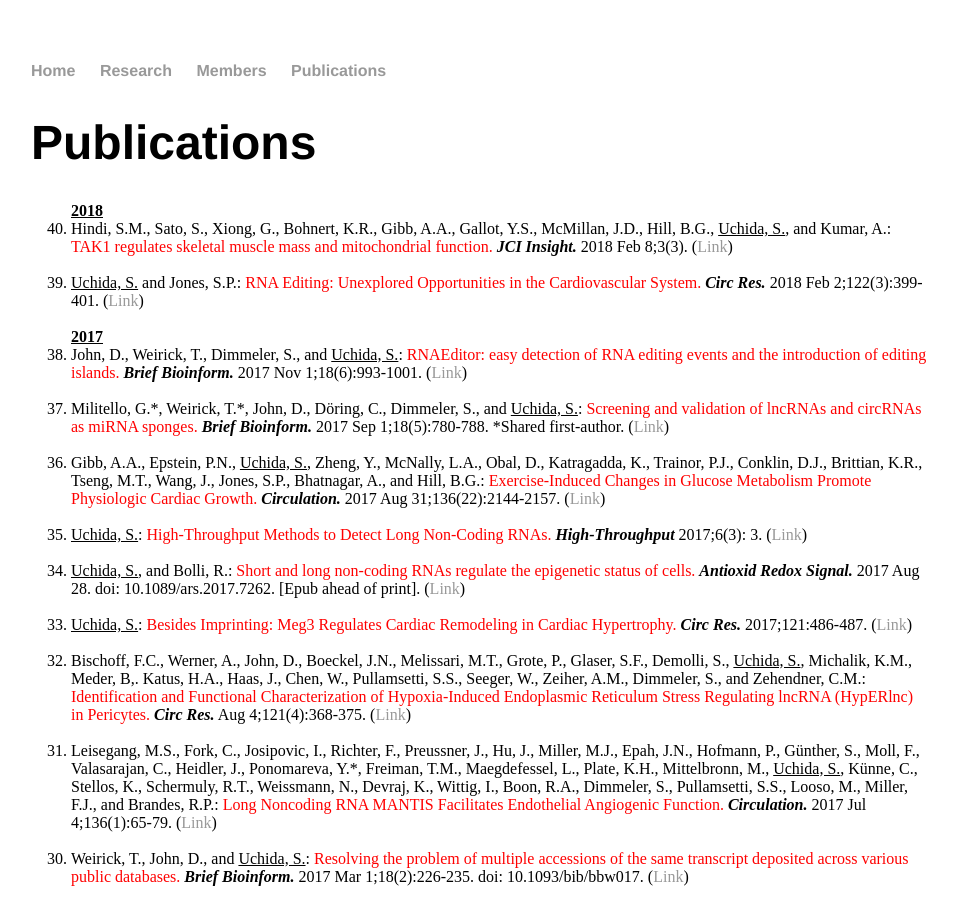
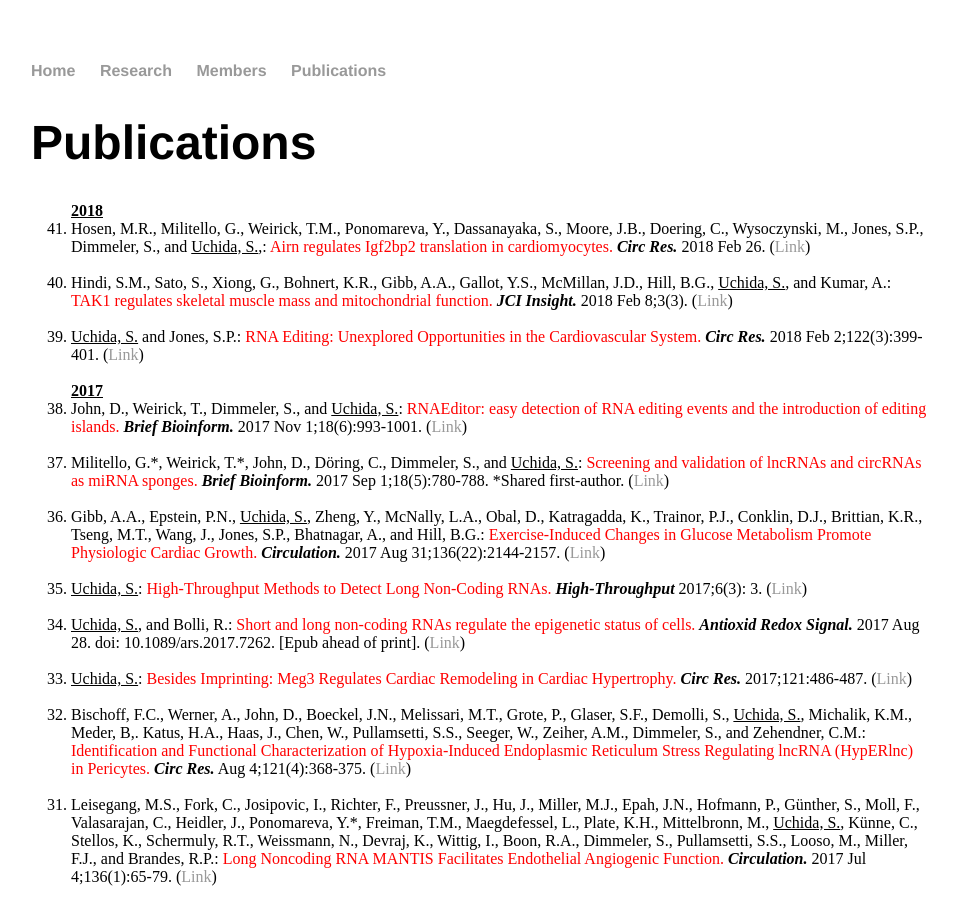
Before and after one commit to heartlncrna/heartlncrna.github.io, a Jekyll site: the page publications/pub_list.html, which Jekyll copies as it is, in a window 1280 px wide and 900 px high. Shown: the whole window, without its empty margins (161-1118 px from the left). Built offline with Jekyll 4.4.1, drawn with Linux system fonts in a browser that asks for light colours.

Commit message:
Update pub_list.html

```diff
--- a/publications/pub_list.html
+++ b/publications/pub_list.html
@@ -28,6 +28,9 @@
 			<ol reversed="reversed">
 
 			<strong><u> 2018 </u></strong>
+				<li>Hosen, M.R., Militello, G., Weirick, T.M., Ponomareva, Y., Dassanayaka, S., Moore, J.B., Doering, C., Wysoczynski, M., Jones, S.P., Dimmeler, S., and <u>Uchida, S.</u>,: <font color="red">Airn regulates Igf2bp2 translation in cardiomyocytes.</font> <b><i>Circ Res.</i></b> 2018 Feb 26. (<a href="http://circres.ahajournals.org/content/early/2018/02/23/CIRCRESAHA.117.312215">Link</span></a>)</li>
+			<br>
+
 				<li>Hindi, S.M., Sato, S., Xiong, G., Bohnert, K.R., Gibb, A.A., Gallot, Y.S., McMillan, J.D., Hill, B.G., <u>Uchida, S.</u>, and Kumar, A.: <font color="red">TAK1 regulates skeletal muscle mass and mitochondrial function.</font> <b><i>JCI Insight.</i></b> 2018 Feb 8;3(3). (<a href="https://insight.jci.org/articles/view/98441">Link</span></a>)</li>
 			<br>
 
```
